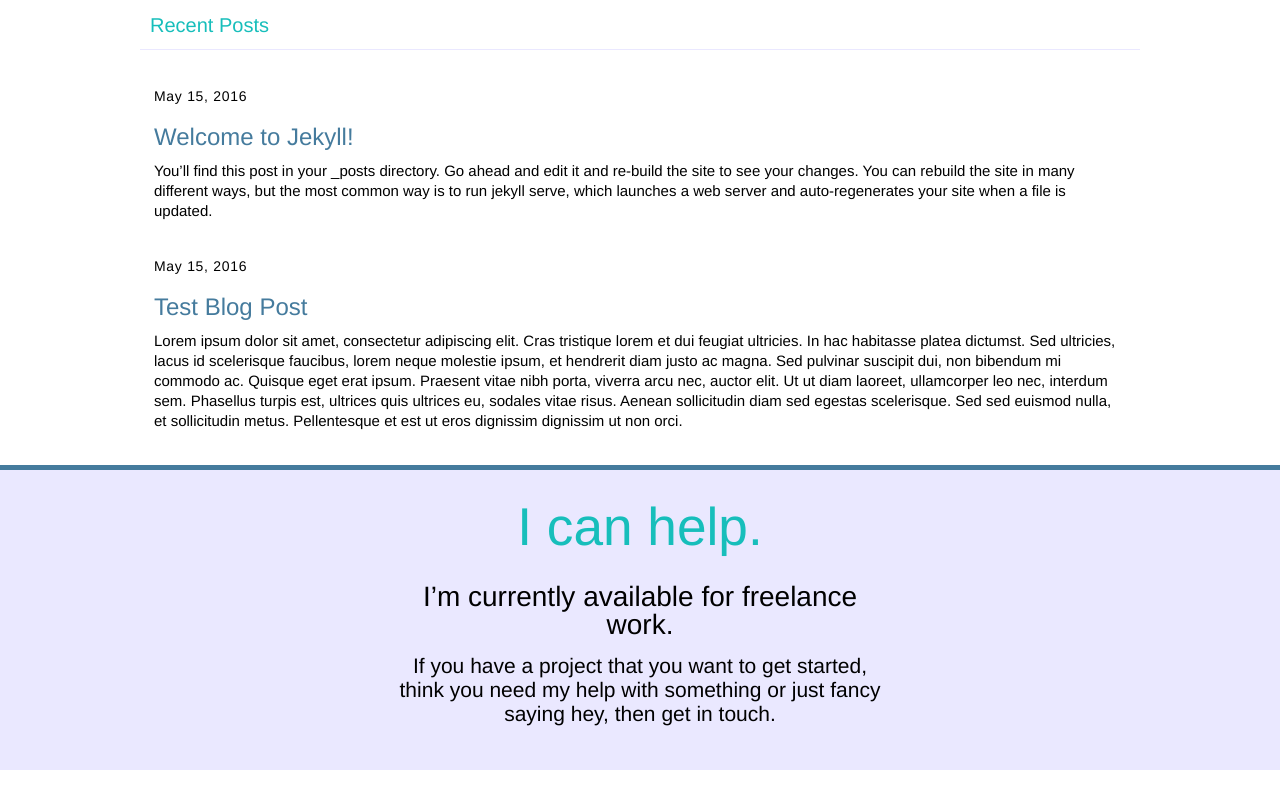
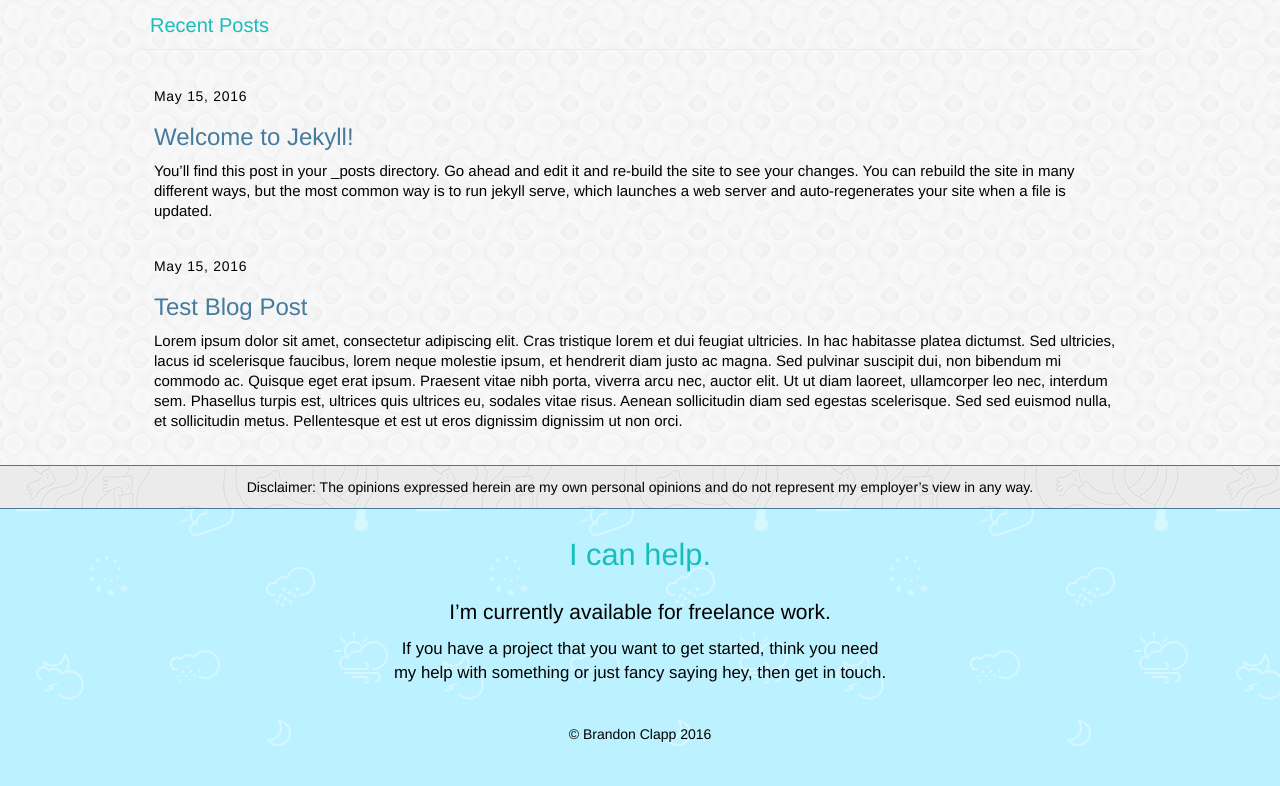
Before and after one commit to BrandonClapp/brandonclapp.github.io, a Jekyll site: the page built from index.html, in a window 1280 px wide and 1252 px high. Shown: the part 466-1252 px from the top of the window. Built offline with Jekyll 4.4.1, drawn with Linux system fonts in a browser that asks for light colours; some web fonts are replaced; the list of posts is cut into pages by our own code.

Commit message:
footer done and have new bgs

```diff
--- a/_includes/footer.html
+++ b/_includes/footer.html
@@ -1,10 +1,14 @@
 <footer class="site-footer">
   <div class="footer-content">
+    <div class="disclaimer-wrapper">
+      <div class="disclaimer">Disclaimer: The opinions expressed herein are my own personal opinions and do not represent my employer’s view in any way.</div>
+    </div>
     <div class="contact-block">
       <div class="footer-heading">I can help.</div>
       <div class="footer-subheading">I’m currently available for freelance work.</div>
       <p>If you have a project that you want to get started, think you need my help with something or just fancy saying hey, then get in touch.</p>
       <!-- <div>Get in touch</div> -->
     </div>
+    <div class="copyright">&copy; Brandon Clapp 2016</div>
   </div>
 </footer>
--- a/_sass/_base.scss
+++ b/_sass/_base.scss
@@ -6,7 +6,8 @@ body {
     color: #000;
     font-weight: 400;
     //background-color: $color4;
-    background-color: lighten($color1, 5%);
+    //background-color: lighten($color1, 5%);
+    background: $bg2;
     margin-top: 80px;
 }
 
--- a/_sass/_layout.scss
+++ b/_sass/_layout.scss
@@ -1,7 +1,8 @@
 /* Header */
 
 .site-header {
-  background: rgba(255,255,255, 0.8);
+  // background: rgba(255,255,255, 0.8);
+
   $header-height: 80px;
   height: $header-height;
   position: fixed;
@@ -9,6 +10,7 @@
   right: 0;
   top: 0;
   border-bottom: 3px solid $color5;
+  background: $bg3;
 
   @media (max-width: $breakpoint-tablet) {
     padding: 0 20px;
@@ -75,11 +77,11 @@
 
 /* Footer */
 .site-footer {
-  $footer-height: 300px;
+  $footer-height: 320px;
 
   height: $footer-height;
-  border-top: 5px solid $color4;
-  background-color: $color1;
+  border-top: 1px solid $color4;
+  background: $bg1;
   font-family: $font3;
 
   .contact-block {
@@ -88,23 +90,44 @@
     margin: 0 auto;
   }
 
+  .disclaimer-wrapper {
+      background: $bg5;
+      border-bottom: 1px solid $color4;
+
+  }
+
+  .disclaimer {
+    padding: 1em;
+    font-size: 14px;
+    max-width: $content-width;
+    text-align: center;
+    margin: 0 auto;
+    vertical-align: middle;
+  }
+
+  .copyright {
+    text-align: center;
+    font-size: 14px;
+    max-width: $content-width;
+    margin: 3em auto;
+  }
+
   .footer-content {
-    margin: 0 auto;
 
     .footer-heading {
       color: $color5;
-      font-size: 3.8em;
+      font-size: 2.2em;
       font-weight: 400;
-      margin: ($footer-height * .05) + $spacing-unit/2;
+      margin: 1em;
     }
 
     .footer-subheading {
-      font-size:2em;
+      font-size:1.5em;
       margin: $spacing-unit/2;
     }
 
     p {
-      font-size: 1.5em;
+      font-size: 1.2em;
     }
   }
 }
--- a/css/main.scss
+++ b/css/main.scss
@@ -10,6 +10,13 @@ $spacing-unit:     30px;
 $content-width:    1000px;
 
 $font3: brandon-grotesque,HelveticaNeue-Light,"Helvetica Neue Light","Helvetica Neue",Helvetica,Arial,"Lucida Grande",sans-serif;
+
+$bg1: url('/assets/images/weather.png');
+$bg2: url('/assets/images/confectionary.png');
+$bg3: url('/assets/images/ps_neutral.png');
+$bg4: url('/assets/images/subtle_surface.png');
+$bg5: url('/assets/images/ignasi_pattern_s.png');
+$bg6: url('/assets/images/congruent_pentagon.png');
 
 $breakpoint-tablet: $content-width;
 $breakpoint-mobile: 500px;
```
Also changed, not shown: _includes/icon-twitter.svg, assets/images/confectionary.png (added), assets/images/congruent_pentagon.png (added), assets/images/ignasi_pattern_s.png (added), assets/images/ps_neutral.png (added), assets/images/ps_neutral_@2X.png (added), assets/images/subtle_surface.png (added), assets/images/subtle_surface_@2X.png (added), assets/images/weather.png (added), 4 other files.
